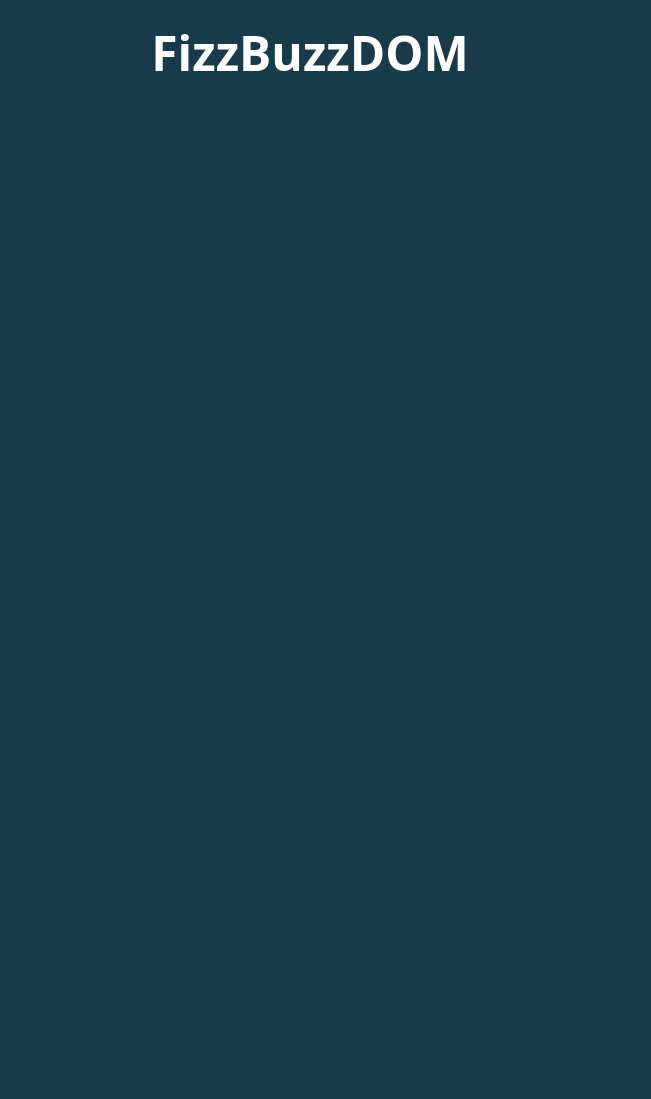
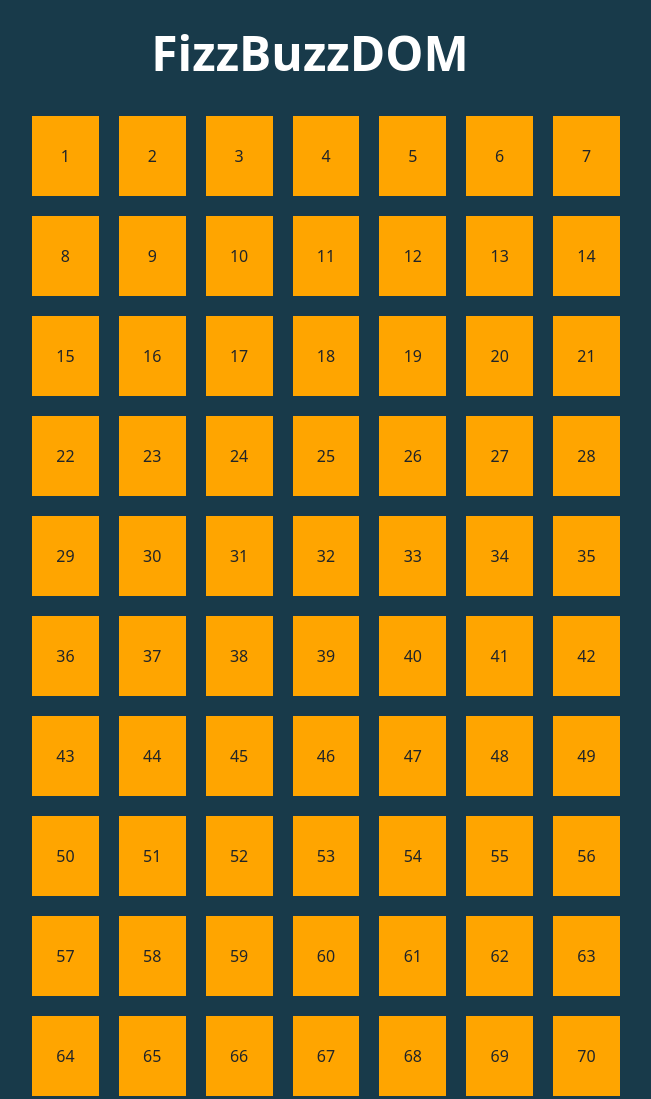
Before and after one commit to Nuccia955/js-fizzbuzzdom, a plain HTML site: page index.html in a window 1280 px wide. Shown: the top 1099 px of the page, without its empty margins (330-981 px from the left). Before the commit the page ends 800 px from the top, so only its background shows below. Drawn offline with nearby package versions, Linux system fonts and the light colour scheme.

Commit message:
add sketch-grid

```diff
--- a/css/main.css
+++ b/css/main.css
@@ -9,3 +9,14 @@ body {
 .ms-container > h1 {
     font-size: 3rem;
 }
+
+ul {
+    list-style: none;
+}
+
+.square {
+    width: calc((100% / 7) - 20px);
+    margin: 10px;
+    height: 80px;
+    background-color: orange;
+}
--- a/js/main.js
+++ b/js/main.js
@@ -1,6 +1,16 @@
 //DOM ref
+const msGrid = document.querySelector('.ms-grid');
+
 
 //  create a cycle with for (from 1 to 100) {
 //  -create li elements (add css classes)
 //  -append in ul
 //  }
+
+for (let i = 1; i <= 100; i++) {
+    const li = document.createElement('li');
+    li.className = 'square';
+    li.classList.add('d-flex', 'justify-content-center', 'align-items-center');
+    li.append(`${i}`)
+    msGrid.append(li);
+}
```
